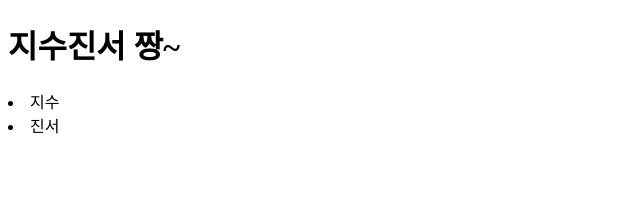
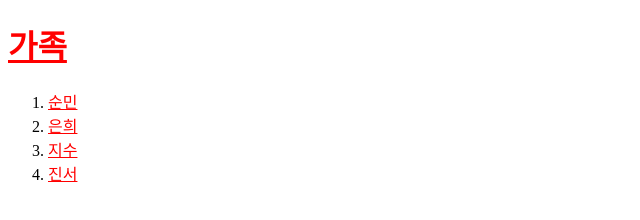
Before and after one commit to jisoo-jinseo/photo, a plain HTML site: page index.html in a window 1280 px wide. Shown: the whole page, without its empty margins (0-640 px from the left). Drawn offline with Linux system fonts and the light colour scheme.

Commit message:
Update index.html

```diff
--- a/index.html
+++ b/index.html
@@ -3,10 +3,22 @@
 <head>
 <title>지수진서 홈페이지</title>
 <meta charset="utf-8">
+<!--
+CSS 지정하기 위해 style tag 사용
+-->
+<style>
+	a {
+		color:red;
+	}
+</style>
 </head>
 <body>
-<h1>지수진서 짱~</h1>
-<li>지수</li>
-<li>진서</li>
+<h1><a href="index.html">가족</h1>
+<ol>
+	<li><a href="sunmin.html">순민</li>
+	<li><a href="eunhee.html">은희</li>
+	<li><a href="jisoo.html">지수</li>
+	<li><a href="jinseo.html">진서</li>
+</ol>
 </body>
 </html>
```
